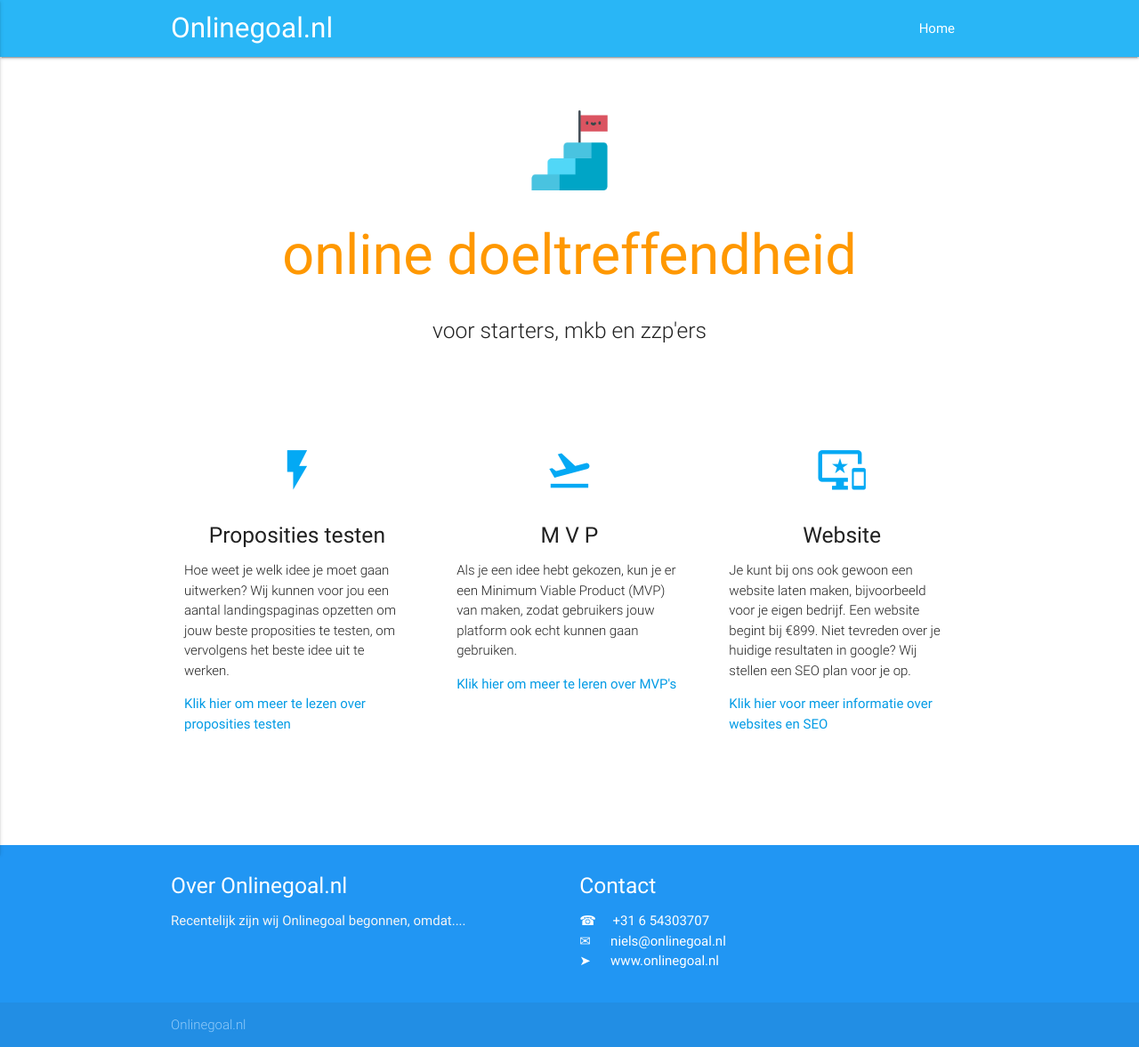
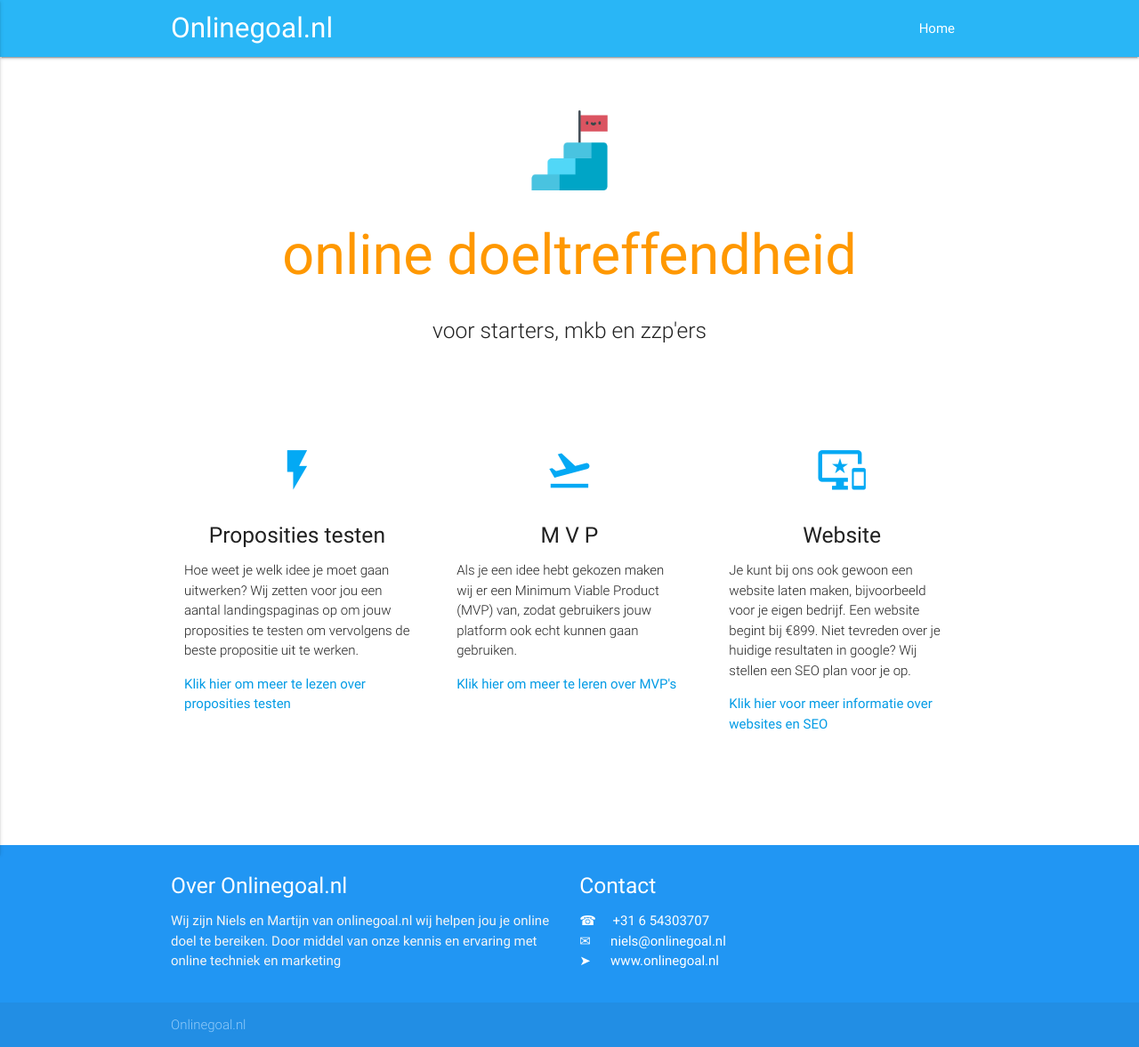
Before and after one commit to martijnvdbrug/onlinegoal.nl, a Jekyll site: the page built from index.md, in a window 1280 px wide. Shown: the whole page at 89% size. Built offline with Jekyll 4.4.1, drawn with Linux system fonts in a browser that asks for light colours.

Commit message:
Text 4 Bio + Home changes

```diff
--- a/_includes/footer.html
+++ b/_includes/footer.html
@@ -3,7 +3,7 @@
       <div class="row">
         <div class="col l6 s12">
           <h5 class="white-text">Over Onlinegoal.nl</h5>
-          <p class="grey-text text-lighten-4">Recentelijk zijn wij Onlinegoal begonnen, omdat....</p>
+          <p class="grey-text text-lighten-4">Wij zijn Niels en Martijn van onlinegoal.nl wij helpen jou je online doel te bereiken. Door middel van onze kennis en ervaring met online techniek en marketing </p>
         </div>
         <div class="col l3 s12">
           <h5 class="white-text">Contact</h5>
--- a/_layouts/home.html
+++ b/_layouts/home.html
@@ -43,8 +43,8 @@ layout: default
           <h2 class="center light-blue-text"><i class="material-icons">flash_on</i></h2>
           <h5 class="center">Proposities testen</h5>
 
-          <p class="light">Hoe weet je welk idee je moet gaan uitwerken? Wij kunnen voor jou een aantal landingspaginas opzetten om jouw beste proposities te testen,
-            om vervolgens het beste idee uit te werken.</p>
+          <p class="light">Hoe weet je welk idee je moet gaan uitwerken? Wij zetten voor jou een aantal landingspaginas op om jouw proposities te testen
+            om vervolgens de beste propositie uit te werken.</p>
           <a href="{{ "/proposities-testen" | relative_url }}"> Klik hier om meer te lezen over proposities testen</a>
         </div>
       </div>
@@ -54,7 +54,7 @@ layout: default
           <h2 class="center light-blue-text"><i class="material-icons">flight_takeoff</i></h2>
           <h5 class="center">M V P</h5>
 
-          <p class="light">Als je een idee hebt gekozen, kun je er een Minimum Viable Product (MVP) van maken, zodat gebruikers jouw platform ook echt kunnen gaan gebruiken.</p>
+          <p class="light">Als je een idee hebt gekozen maken wij er een Minimum Viable Product (MVP) van, zodat gebruikers jouw platform ook echt kunnen gaan gebruiken.</p>
           <a href="{{ "/minimum-viable-product" | relative_url }}"> Klik hier om meer te leren over MVP's</a>
         </div>
       </div>
```
